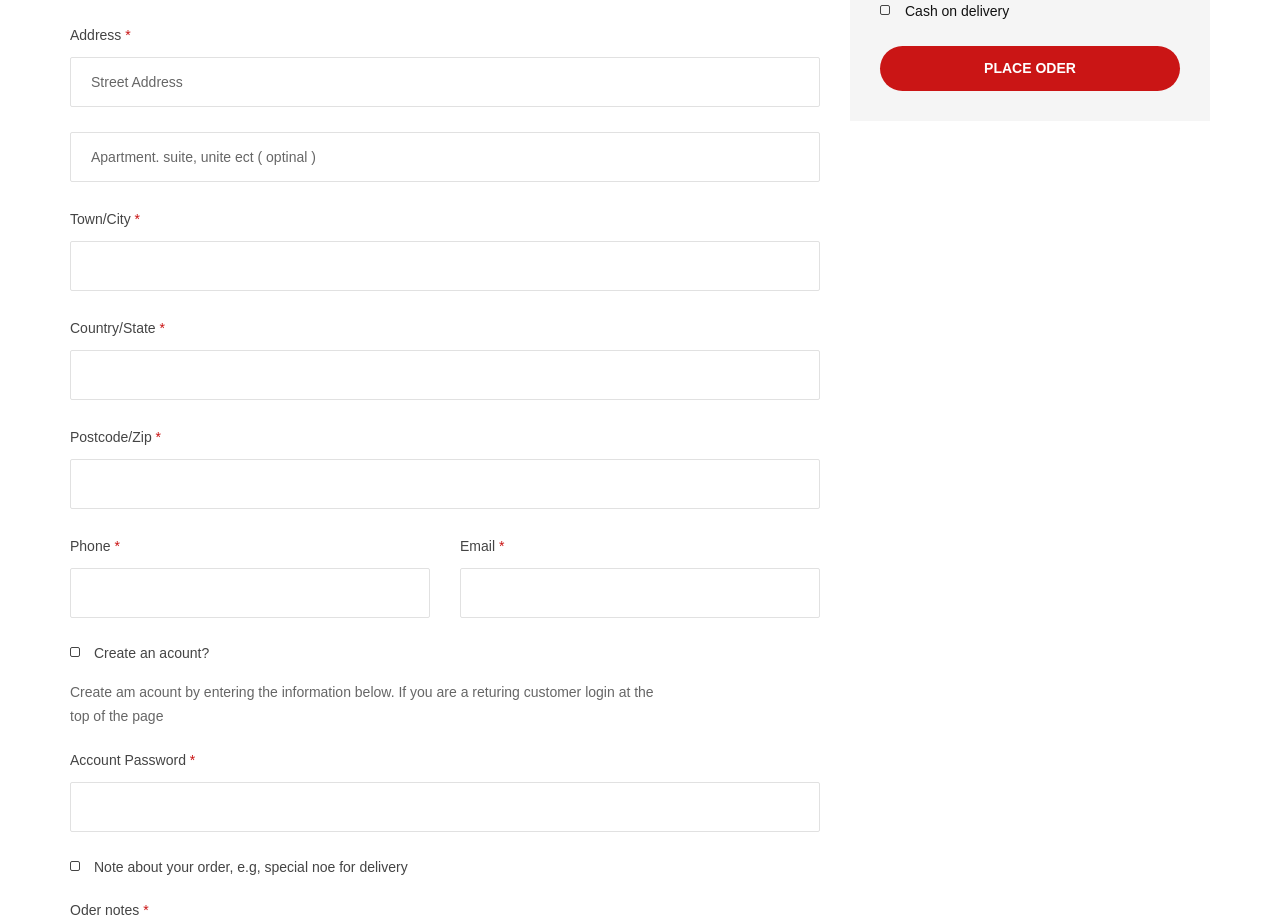
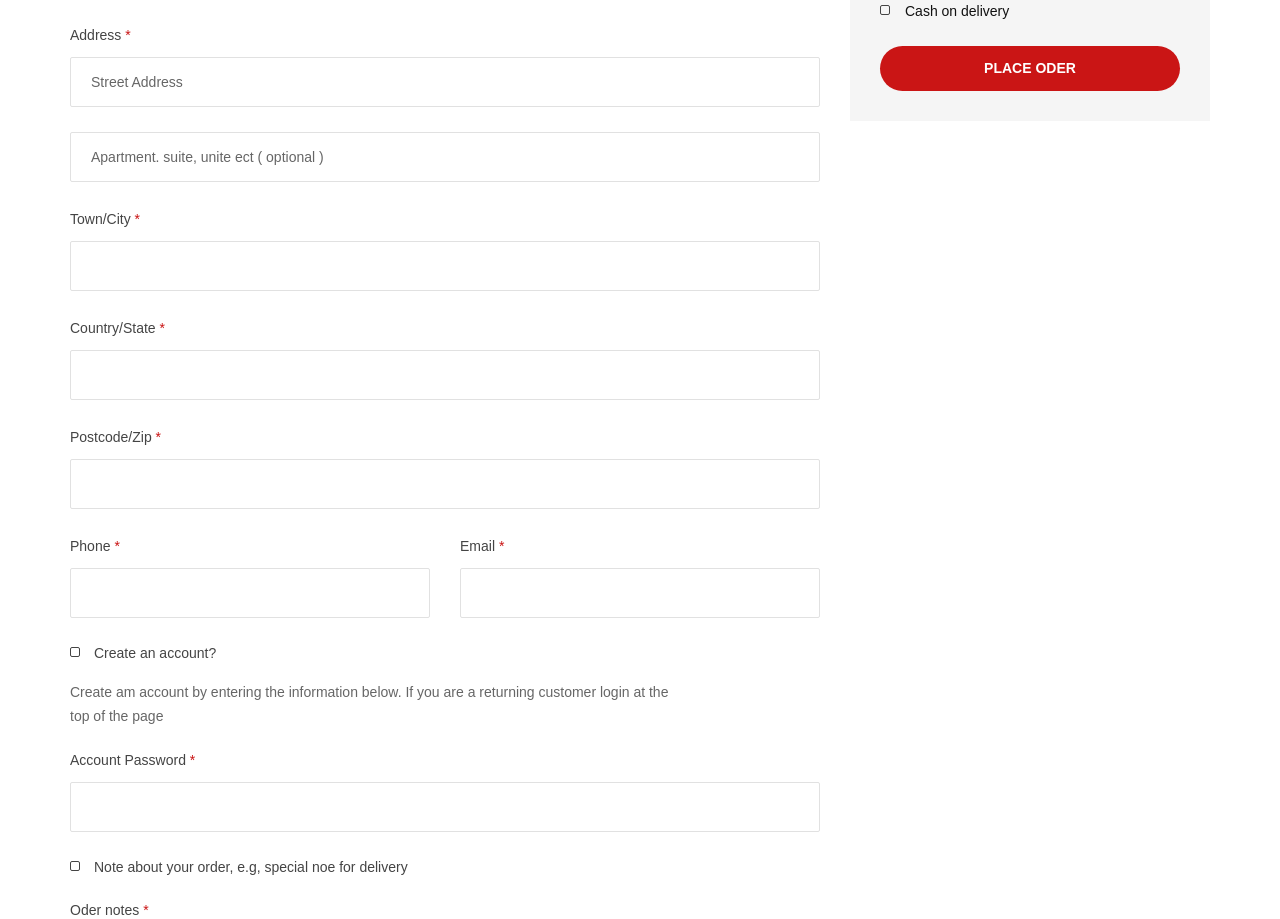
Before and after one commit to RubaAl-Wageei/BrightEyes_Project1, a PHP site: page /BrightEyes_Project1/checkout.php in a window 1280 px wide. Shown: the part 587-1506 px from the top of the page. Run offline with PHP 8.4, Linux system fonts and the light colour scheme; the visitor is signed in with stand-in values (Sample User, id 1); tables that the repository leaves empty or names only in its code hold one stand-in row (values such as "Sample post").

Commit message:
Edit checkout page/line34

```diff
--- a/publicUser/checkout.php
+++ b/publicUser/checkout.php
@@ -31,7 +31,7 @@ $error="";
 // orders table تخزين الطلب في ال
     if(isset($_POST['submit'])) {
 
-if(!empty($_POST['firstName']) && !empty($_POST['lastName'])&&!empty($_POST['country'])&&!empty($_POST['address'])&&!empty($_POST['city'])&&!empty($_POST['state'])&&!empty($_POST['zip'])&&!empty($_POST['phone'])&&!empty($_POST['email'])&&!empty($_POST('accountPassword'))&&!empty($_POST('notes'))){
+if(!empty($_POST['firstName']) && !empty($_POST['lastName'])&&!empty($_POST['country'])&&!empty($_POST['address'])&&!empty($_POST['city'])&&!empty($_POST['state'])&&!empty($_POST['zip'])&&!empty($_POST['phone'])&&!empty($_POST['email'])){
 
 
 
@@ -75,7 +75,7 @@ if(!empty($_POST['firstName']) && !empty($_POST['lastName'])&&!empty($_POST['cou
         echo "<script>window.location='./orderInvoice.php'</script>";
 
         }else{
-            $error="all feild must be not empty";
+            $error="All field must be not empty";
         }
     }
 
@@ -131,7 +131,7 @@ if(!empty($_POST['firstName']) && !empty($_POST['lastName'])&&!empty($_POST['cou
                                 <div class="checkout__form__input">
                                     <p>Address <span>*</span></p>
                                     <input type="text" placeholder="Street Address" name="address">
-                                    <input type="text" placeholder="Apartment. suite, unite ect ( optinal )">
+                                    <input type="text" placeholder="Apartment. suite, unite ect ( optional )">
                                 </div>
                                 <div class="checkout__form__input">
                                     <p>Town/City <span>*</span></p>
@@ -161,11 +161,11 @@ if(!empty($_POST['firstName']) && !empty($_POST['lastName'])&&!empty($_POST['cou
                             <div class="col-lg-12">
                                 <div class="checkout__form__checkbox">
                                     <label for="acc">
-                                        Create an acount?
+                                        Create an account?
                                         <input type="checkbox" id="acc">
                                         <span class="checkmark"></span>
                                     </label>
-                                    <p>Create am acount by entering the information below. If you are a returing
+                                    <p>Create am account by entering the information below. If you are a returning
                                         customer login at the <br />top of the page</p>
                                     </div>
                                     <div class="checkout__form__input">
@@ -227,11 +227,11 @@ if(!empty($_POST['firstName']) && !empty($_POST['lastName'])&&!empty($_POST['cou
                                 </div>
                                 <div class="checkout__order__widget">
                                     <!-- <label for="o-acc">
-                                        Create an acount?
+                                        Create an account?
                                         <input type="checkbox" id="o-acc">
                                         <span class="checkmark"></span>
                                     </label>
-                                    <p>Create am acount by entering the information below. If you are a returing customer
+                                    <p>Create am account by entering the information below. If you are a returning customer
                                     login at the top of the page.</p>
                                     <label for="check-payment">
                                         Cheque payment
--- a/publicUser/orderInvoice.php
+++ b/publicUser/orderInvoice.php
@@ -1,7 +1,8 @@
 <?php session_start();?>
 <?php require('../config.php');?>
+<?php
 
-<?php
+
 
 $lastOrder=$_SESSION['last_order'];
 
```
